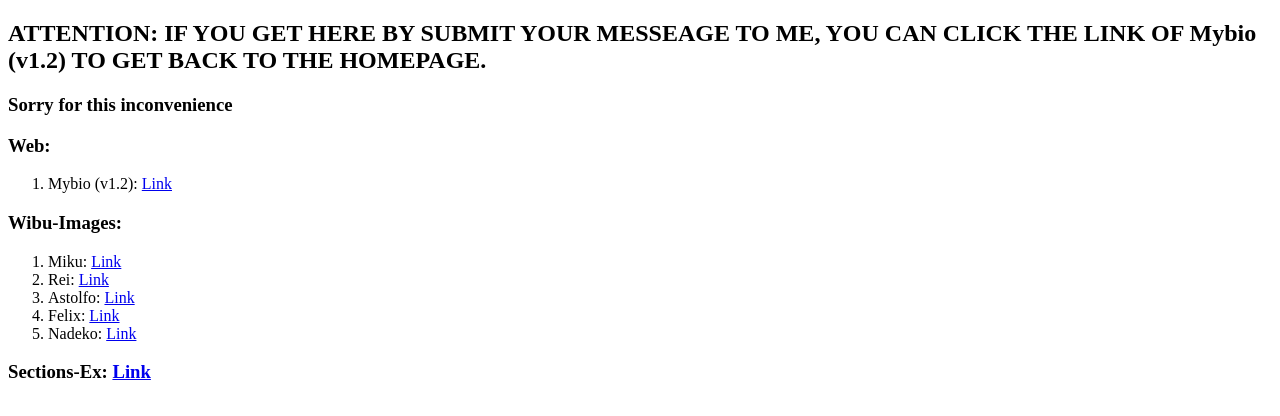
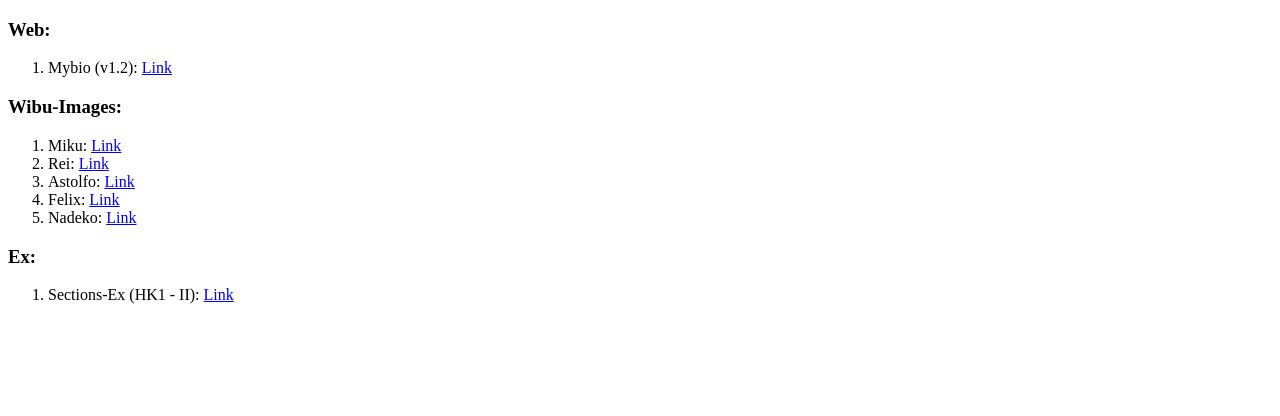
Before and after one commit to LHHieu001/LHHieu001.github.io, a plain HTML site: page index.html in a window 1280 px wide. Drawn offline with Linux system fonts and the light colour scheme.

Commit message:
Update index.html

```diff
--- a/index.html
+++ b/index.html
@@ -5,8 +5,7 @@
 </head>
 <body>
 
-  <h2>ATTENTION: IF YOU GET HERE BY SUBMIT YOUR MESSEAGE TO ME, YOU CAN CLICK THE LINK OF Mybio (v1.2) TO GET BACK TO THE HOMEPAGE.</h2>
-  <h3>Sorry for this inconvenience</h3>
+
   <h3>Web: </h3>
     <ol>
       <li>Mybio (v1.2): <a href ="Web/Web.html">Link</a></li>
@@ -19,6 +18,9 @@
       <li>Felix: <a href="felix/felix.html">Link</a></li>
       <li>Nadeko: <a href ="nadeko/nadeko.html">Link</a></li>
      </ol>
-  <h3>Sections-Ex: <a href ="Sections.html">Link</a></h3>
+  <h3>Ex: </h3>
+     <ol>
+      <li>Sections-Ex (HK1 - II): <a href ="Sections.html">Link</a></li>
+     </ol>
 </body>
 </html>
```
